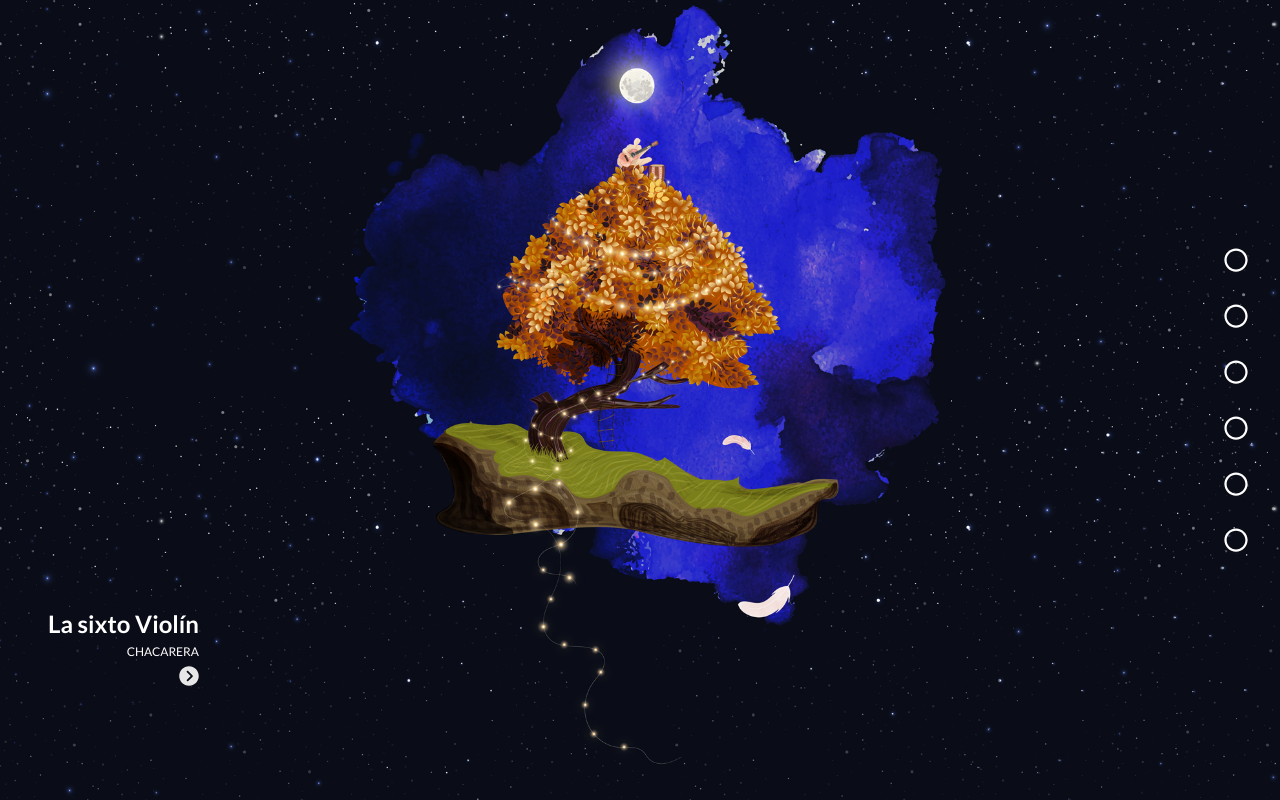
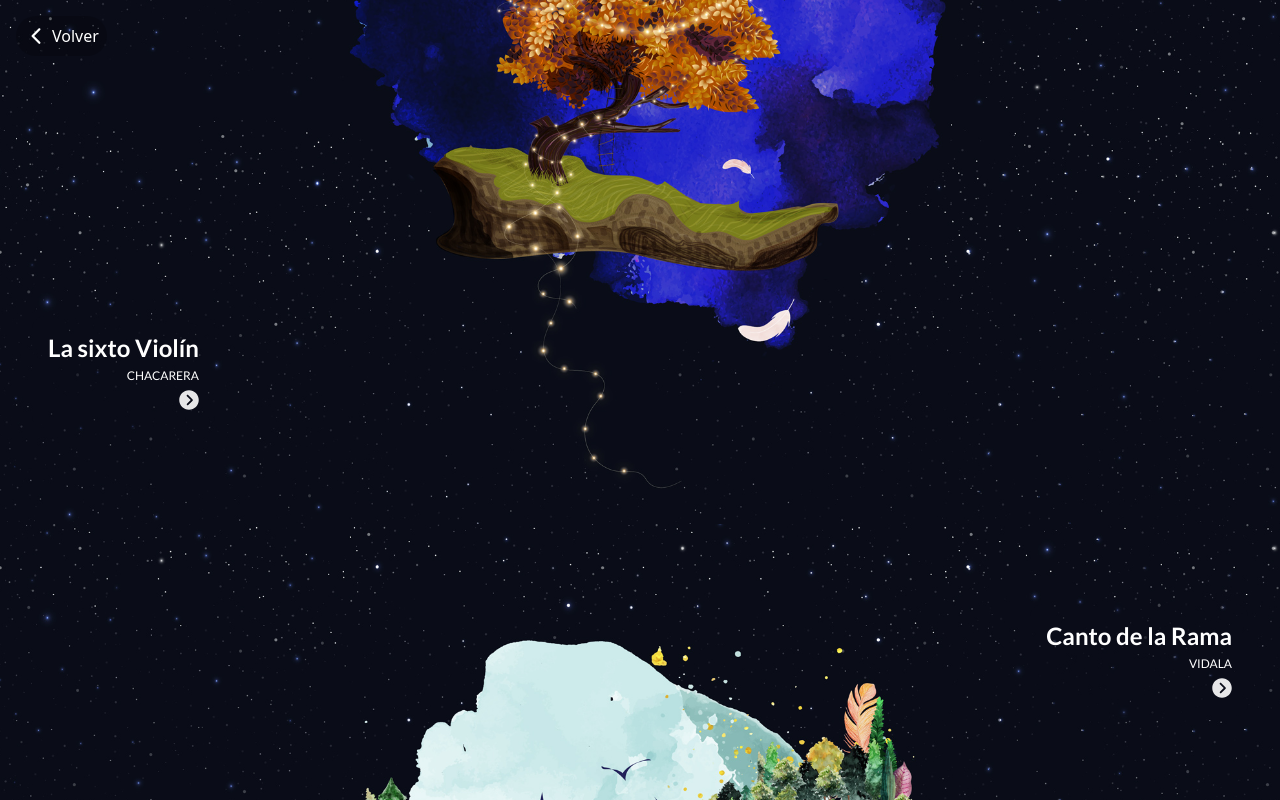
Before and after one commit to julioxr/eidenailanding, a Next.js app: page /album in a window 1280 px wide. Built offline with nearby package versions, Linux system fonts and the light colour scheme.

Commit message:
Se arregla para que comience la pagina desde abajo y se agrega boton de volver

```diff
--- a/package.json
+++ b/package.json
@@ -14,6 +14,7 @@
     "react-dom": "^18",
     "react-icons": "^4.12.0",
     "react-responsive-carousel": "^3.2.23",
+    "react-spinners": "^0.13.8",
     "tailwind-scrollbar-hide": "^1.1.7"
   },
   "devDependencies": {
--- a/src/app/album/page.jsx
+++ b/src/app/album/page.jsx
@@ -1,12 +1,16 @@
 "use client";
-import { useState } from "react";
+import { useState, useRef, useEffect } from "react";
 import AlbumImage from "@/components/album/AlbumImage";
 import AlbumTextCard from "@/components/album/AlbumTextCard";
 import { FaRegCircle } from "react-icons/fa";
 import AlbumData from "../../../data/datos.json";
 import Song from "@/components/song/Song";
+import Loader from "@/components/loader/Loader";
+import { IoIosArrowBack } from "react-icons/io";
 
 const Album = () => {
+    const lastBackgroundRef = useRef(null);
+    const [showLoader, setShowLoader] = useState(true);
     const [showLyrics, setShowLyrics] = useState(false);
     const [song, setSong] = useState({});
 
@@ -18,24 +22,29 @@ const Album = () => {
         setSong(filteredSong);
     };
 
+    useEffect(() => {
+        const timeout = setTimeout(() => {
+            setShowLoader(false);
+            if (lastBackgroundRef.current) {
+                lastBackgroundRef.current.scrollIntoView({
+                    block: "end",
+                });
+            }
+        }, 1500); // Simula una carga de 1 segundo. Ajusta según sea necesario.
+
+        return () => clearTimeout(timeout);
+    }, [lastBackgroundRef]);
+
     return (
         <>
+            {showLoader && <Loader />}
+
             <section className="snap-y snap-mandatory h-screen w-screen text-4xl overflow-x-hidden text-white relative">
-                {/* Circulos de guia */}
-                <div
-                    id="dots"
-                    className="fixed right-8 z-20 flex flex-col items-center justify-center text-2xl gap-8 h-screen"
-                >
-                    <FaRegCircle />
-                    <FaRegCircle />
-                    <FaRegCircle />
-                    <FaRegCircle />
-                    <FaRegCircle />
-                    <FaRegCircle />
+                {/* Componente con la letra y data de la cancion */}
+                <div className="fixed z-30 flex items-center justify-center ml-4 mt-4 cursor-pointer bg-black/20 p-2 rounded-full">
+                    <IoIosArrowBack className="text-2xl" />
+                    <p className="text-base pl-1">Volver</p>
                 </div>
-
-                {/* Componente con la letra y data de la cancion */}
-
                 {showLyrics && (
                     <Song setShowLyrics={setShowLyrics} song={song} />
                 )}
@@ -56,7 +65,7 @@ const Album = () => {
                 {/* Imagen 5 */}
                 <AlbumImage background="back_5.jpg">
                     <div
-                        className="absolute top-8 right-8"
+                        className="absolute top-20 right-8"
                         onClick={() => handleLyrics("Canto de la Rama")}
                     >
                         <AlbumTextCard
@@ -126,9 +135,10 @@ const Album = () => {
                 </AlbumImage>
 
                 {/* Imagen 1 */}
+                <div ref={lastBackgroundRef}>
                     <AlbumImage background="back_1.jpg">
                         <div
-                        className="absolute top-8 right-8"
+                            className="absolute top-20 right-8"
                             onClick={() => handleLyrics("Esta tonada doy")}
                         >
                             <AlbumTextCard
@@ -140,9 +150,13 @@ const Album = () => {
                             className="absolute bottom-16 left-8 cursor-pointer"
                             onClick={() => handleLyrics("Peón Viñador")}
                         >
-                        <AlbumTextCard title="Peón Viñador" subtitle="Chaya" />
+                            <AlbumTextCard
+                                title="Peón Viñador"
+                                subtitle="Chaya"
+                            />
                         </div>
                     </AlbumImage>
+                </div>
             </section>
         </>
     );
--- /dev/null
+++ b/src/components/loader/Loader.jsx
@@ -0,0 +1,12 @@
+import { ClipLoader } from "react-spinners";
+
+const Loader = () => {
+    return (
+        <div className="flex justify-center items-center h-screen flex-col">
+            <ClipLoader color="#ffffff" size={50} />
+            <h3 className="text-white font-fuenteroboto mt-4">Cargando</h3>
+        </div>
+    );
+};
+
+export default Loader;
```
Also changed, not shown: src/components/album/AlbumImage.jsx (+0 -11 lines), 1 other file (tests, documents, lock files or other folders). Lines whose indentation alone changed are shown as unchanged.
